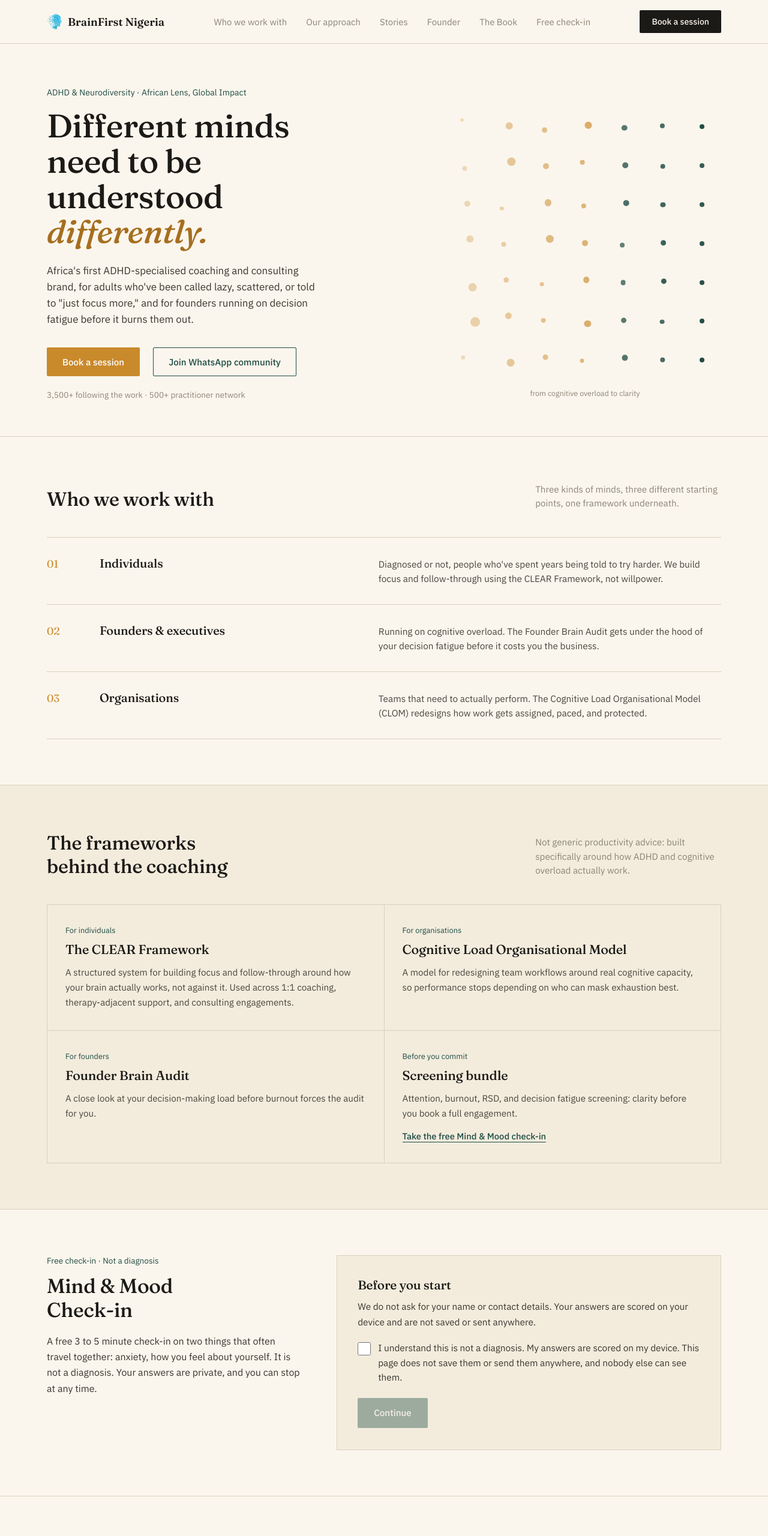
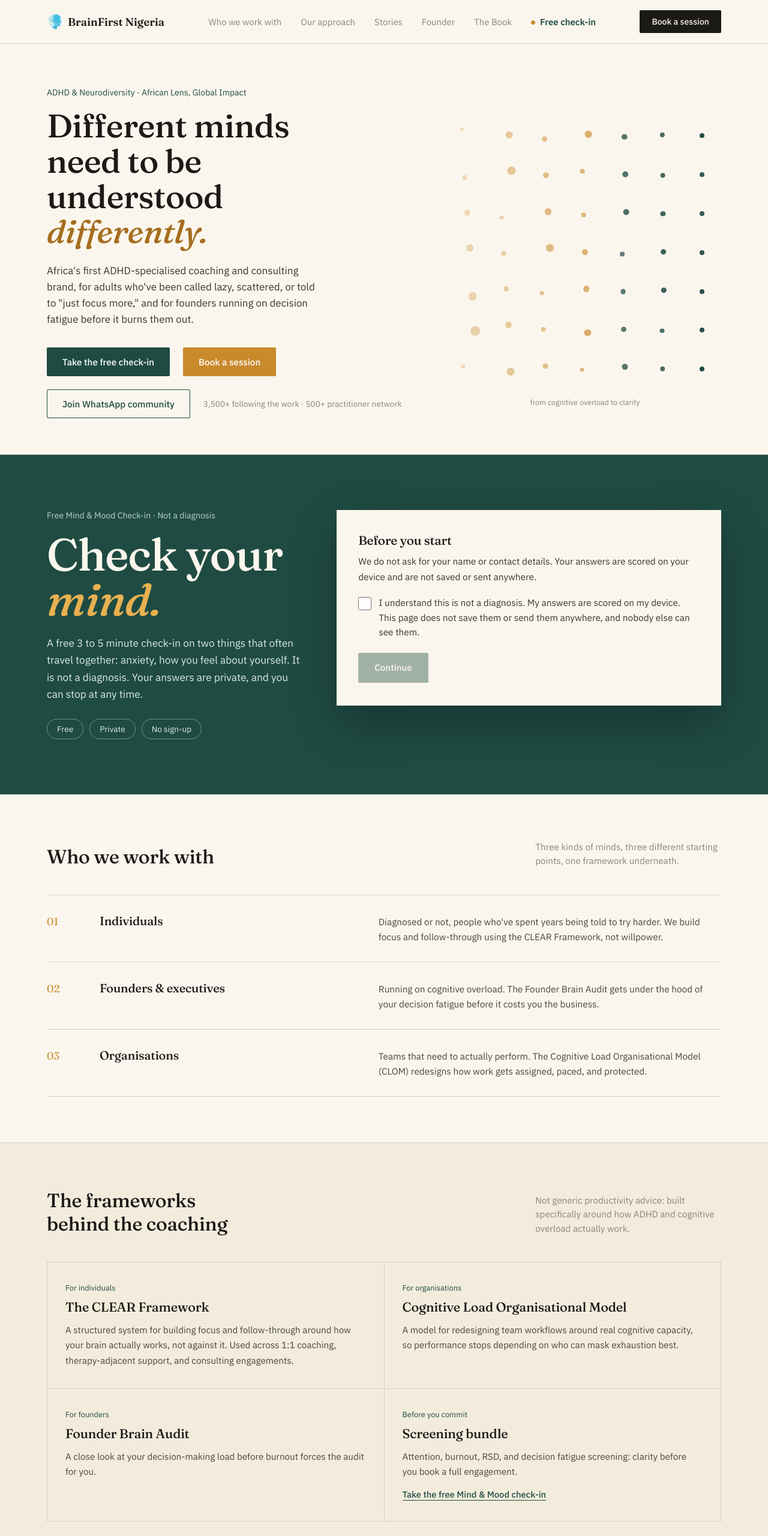
Before and after one commit to brainfirst1/brainfirst.site, a plain HTML site: page index.html in a window 1280 px wide. Shown: the top 2560 px of the page at 60% size. Drawn offline with Linux system fonts and the light colour scheme.

Commit message:
Add files via upload

```diff
--- a/index.html
+++ b/index.html
@@ -551,8 +551,10 @@
     --ci-alert-bg:#FFEFDD;
     --ci-alert-line:#8A3B12;
     --ci-alert-ink:#4A2208;
-    padding:76px 0;
-    border-bottom:1px solid var(--line);
+    background:var(--teal);
+    color:var(--bg);
+    padding:92px 0;
+    scroll-margin-top:72px;
   }
   #check-in .ci-grid{
     display:grid;
@@ -560,16 +562,20 @@
     gap:56px;
     align-items:start;
   }
-  #check-in .ci-eyebrow{ color:var(--teal); font-size:0.85rem; display:block; margin-bottom:14px; }
-  #check-in .ci-intro h2{ font-size:clamp(1.5rem,2.8vw,2.1rem); line-height:1.18; max-width:14ch; }
-  #check-in .ci-intro-text{ margin-top:18px; max-width:44ch; color:var(--ci-body); font-size:1rem; line-height:1.65; }
+  #check-in .ci-eyebrow{ color:#BBD3CC; font-size:0.88rem; display:block; margin-bottom:18px; }
+  #check-in .ci-intro h2{ font-size:clamp(2.7rem,6.4vw,4.7rem); line-height:1.0; letter-spacing:-0.02em; color:var(--bg); }
+  #check-in .ci-intro h2 em{ font-style:italic; color:#E8B04F; }
+  #check-in .ci-chips{ margin-top:26px; display:flex; gap:10px; flex-wrap:wrap; }
+  #check-in .ci-chips span{ border:1px solid rgba(251,246,237,0.4); padding:7px 16px; border-radius:20px; font-size:0.85rem; color:#DCEAE6; }
+  #check-in .ci-intro-text{ margin-top:22px; max-width:44ch; color:#DCEAE6; font-size:1.08rem; line-height:1.65; }
   #check-in .ci-intro-note{ margin-top:14px; max-width:44ch; color:#6B655A; font-size:0.88rem; line-height:1.55; }
   #check-in .ci-box{
-    border:1px solid var(--line);
-    background:var(--card);
-    padding:36px 34px;
+    background:var(--bg);
+    color:var(--ink);
+    padding:38px 36px;
     min-height:300px;
     scroll-margin-top:92px;
+    box-shadow:0 28px 70px rgba(0,0,0,0.28);
   }
   #check-in .ci-box:focus{ outline:none; }
 
@@ -667,9 +673,8 @@
   #check-in .ci-bridge p{ color:var(--ci-body); font-size:0.98rem; line-height:1.65; margin-bottom:18px; }
 
   @media (max-width:900px){
-    #check-in{ padding:56px 0; }
-    #check-in .ci-grid{ grid-template-columns:1fr; gap:32px; }
-    #check-in .ci-intro h2{ max-width:none; }
+    #check-in{ padding:60px 0; }
+    #check-in .ci-grid{ grid-template-columns:1fr; gap:34px; }
   }
   @media (max-width:600px){
     #check-in .ci-box{ padding:24px 18px; }
@@ -687,6 +692,26 @@
     body.ci-printing #check-in .ci-actions,
     body.ci-printing #check-in .ci-intro-note{ display:none !important; }
   }
+  /* Check-in visibility: hero button, nav highlight, floating button */
+  .btn-checkin{ background:var(--teal); }
+  .btn-checkin:hover{ background:#163630 !important; }
+  .nav-links a.nav-ci{ color:var(--teal); font-weight:600; }
+  .nav-links a.nav-ci::before{ content:""; display:inline-block; width:7px; height:7px; border-radius:50%; background:var(--ochre); margin-right:8px; vertical-align:middle; }
+  .ci-float{
+    position:fixed; right:20px; bottom:20px; z-index:40;
+    display:inline-flex; align-items:center; gap:10px;
+    background:var(--teal); color:var(--bg);
+    padding:14px 22px; border-radius:999px;
+    font-size:0.92rem; font-weight:500;
+    box-shadow:0 10px 30px rgba(31,75,67,0.35);
+    transition:opacity .2s, transform .2s, visibility .2s, background .15s;
+  }
+  .ci-float::before{ content:""; width:9px; height:9px; border-radius:50%; background:#E8B04F; flex:none; }
+  .ci-float:hover{ background:#163630; }
+  .ci-float:focus-visible{ outline:3px solid var(--ochre-deep); outline-offset:3px; }
+  .ci-float.is-hidden{ opacity:0; visibility:hidden; transform:translateY(8px); pointer-events:none; }
+  @media (max-width:600px){ .ci-float{ right:14px; bottom:14px; padding:12px 18px; font-size:0.88rem; } }
+  @media print{ .ci-float{ display:none !important; } }
 </style>
 </head>
 <body>
@@ -700,7 +725,7 @@
       <a href="#testimonials">Stories</a>
       <a href="#founder">Founder</a>
       <a href="#the-excitement-cycle">The Book</a>
-      <a href="#check-in">Free check-in</a>
+      <a href="#check-in" class="nav-ci">Free check-in</a>
     </div>
     <a href="https://calendly.com/filanioluwaseun45" class="nav-cta" target="_blank" rel="noopener">Book a session</a>
   </div>
@@ -713,6 +738,7 @@
       <h1>Different minds need to be understood <em>differently.</em></h1>
       <p class="hero-sub">Africa's first ADHD-specialised coaching and consulting brand, for adults who've been called lazy, scattered, or told to "just focus more," and for founders running on decision fatigue before it burns them out.</p>
       <div class="hero-actions">
+        <a href="#check-in" class="btn-primary btn-checkin">Take the free check-in</a>
         <a href="https://calendly.com/filanioluwaseun45" class="btn-primary" target="_blank" rel="noopener">Book a session</a>
         <a href="https://chat.whatsapp.com/DuC47SE2hk8J4r2P0HH4SQ" class="btn-secondary" target="_blank" rel="noopener">Join WhatsApp community</a>
         <span class="hero-trust">3,500+ following the work · 500+ practitioner network</span>
@@ -724,6 +750,28 @@
     </div>
   </div>
 </header>
+
+<section id="check-in">
+  <div class="wrap">
+    <div class="ci-grid">
+      <div class="ci-intro">
+        <span class="ci-eyebrow">Free Mind &amp; Mood Check-in · Not a diagnosis</span>
+        <h2>Check your <em>mind.</em></h2>
+        <p class="ci-intro-text" id="ciIntro"></p>
+        <div class="ci-chips"><span>Free</span><span>Private</span><span>No sign-up</span></div>
+      </div>
+      <div class="ci-box" id="ciBox" tabindex="-1">
+        <div id="ciProgressWrap" hidden>
+          <div class="ci-progress" role="progressbar" aria-label="Check-in progress" aria-valuemin="0" aria-valuemax="100" aria-valuenow="0" id="ciBar"><div id="ciBarFill"></div></div>
+          <p class="ci-progress-label" id="ciBarLabel"></p>
+        </div>
+        <div id="ciApp" aria-live="polite"></div>
+        <noscript><p>This check-in needs JavaScript. Please turn it on, or <a href="mailto:brainfirstnigeria@gmail.com">email us</a>.</p></noscript>
+      </div>
+    </div>
+  </div>
+</section>
+
 
 <section class="audience" id="audience">
   <div class="wrap">
@@ -778,26 +826,6 @@
         <h3>Screening bundle</h3>
         <p>Attention, burnout, RSD, and decision fatigue screening: clarity before you book a full engagement.</p>
         <a href="#check-in" class="fw-link">Take the free Mind &amp; Mood check-in</a>
-      </div>
-    </div>
-  </div>
-</section>
-
-<section id="check-in">
-  <div class="wrap">
-    <div class="ci-grid">
-      <div class="ci-intro">
-        <span class="ci-eyebrow">Free check-in · Not a diagnosis</span>
-        <h2>Mind &amp; Mood Check-in</h2>
-        <p class="ci-intro-text" id="ciIntro"></p>
-      </div>
-      <div class="ci-box" id="ciBox" tabindex="-1">
-        <div id="ciProgressWrap" hidden>
-          <div class="ci-progress" role="progressbar" aria-label="Check-in progress" aria-valuemin="0" aria-valuemax="100" aria-valuenow="0" id="ciBar"><div id="ciBarFill"></div></div>
-          <p class="ci-progress-label" id="ciBarLabel"></p>
-        </div>
-        <div id="ciApp" aria-live="polite"></div>
-        <noscript><p>This check-in needs JavaScript. Please turn it on, or <a href="mailto:brainfirstnigeria@gmail.com">email us</a>.</p></noscript>
       </div>
     </div>
   </div>
@@ -896,6 +924,8 @@
     <div class="footer-fine">Lagos, Nigeria</div>
   </div>
 </footer>
+
+<a href="#check-in" class="ci-float" id="ciFloat">Free mind check-in</a>
 
 <script>
   // Build the 7x7 scatter-to-clarity dot grid: left columns loose and irregular,
@@ -1434,5 +1464,14 @@
 })();
 </script>
 
+<script>
+// Floating check-in button: visible everywhere except while the check-in itself is on screen
+(function(){
+  var f=document.getElementById('ciFloat'), sec=document.getElementById('check-in');
+  if(!f||!sec||!('IntersectionObserver' in window)) return;
+  new IntersectionObserver(function(e){ f.classList.toggle('is-hidden', e[0].isIntersecting); },{threshold:0.2}).observe(sec);
+})();
+</script>
+
 </body>
 </html>
```
